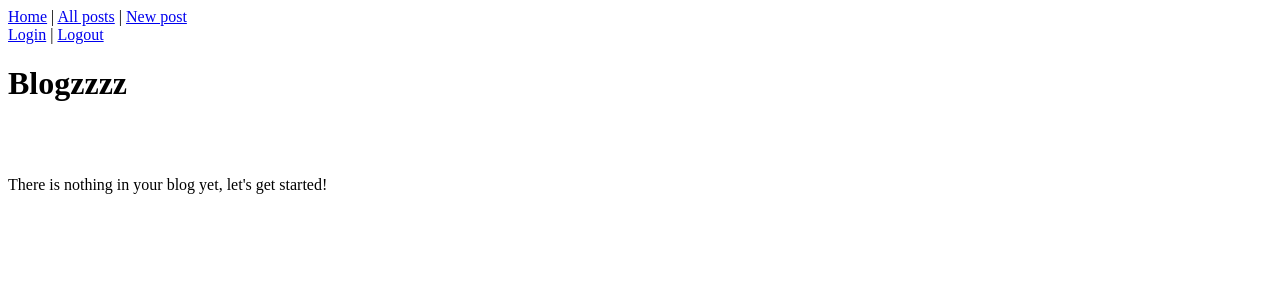
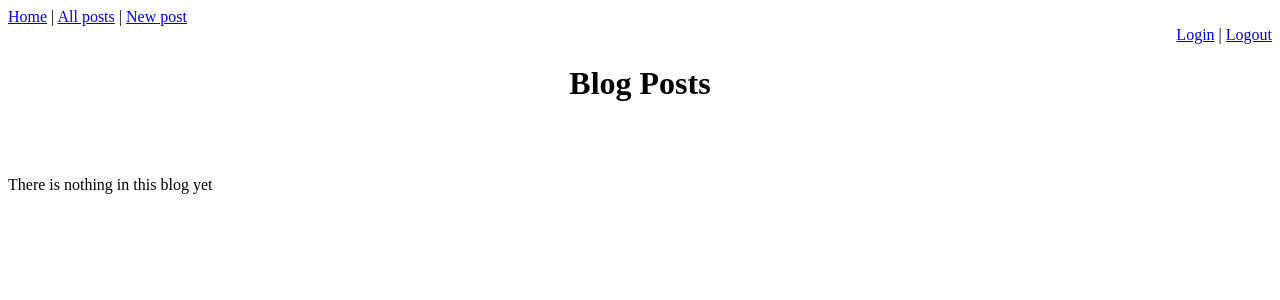
Before and after one commit to Sorokinaog/blogz, a Flask app: page /blog in a window 1280 px wide. Shown: the top 300 px of the page. Run offline with Flask 2, Linux system fonts and the light colour scheme; data that the repository does not hold is empty.

Commit message:
blogz for many users

```diff
--- a/main.py
+++ b/main.py
@@ -53,13 +53,12 @@ def login():
         user = User.query.filter_by(username=username).first()
         if user and user.password == password:
             session['username'] = username
-            flash("Logged in")
-            return redirect('/newpost',)
+            return redirect('/newpost')
         if user and user.password != password:
-            flash ("Incorrect Password!")
+            flash ("Incorrect Password!","error")
             return redirect('/login')
         if not user:
-            flash ("The Username does not exist")
+            flash ("The Username does not exist", "error")
             return redirect('/login')
     return render_template('login.html')
 
@@ -73,20 +72,19 @@ def signup():
         user = User.query.filter_by(username=username).first()
         new_user = User(username, password)
         if username =="" or password =="" or verify_password =="":
-            flash("One or more fields are empty")
+            flash("One or more fields are empty", "error")
             return render_template('signup.html')
         if user:
-            flash("That username already exists")
+            flash("That username already exists", "error")
             return render_template('signup.html')
         if len(username)<3 or len(password)<3:
-            flash("Username or password less than 3 characters long")
+            flash("Username or password less than 3 characters long", "error")
             return render_template('signup.html')
         if password != verify_password:
-            flash("The passwords do not match")
+            flash("The passwords do not match", "error")
             return render_template('signup.html')
         db.session.add(new_user)
         db.session.commit()
-        #new_user_id =new_user.id
         session['username'] = username
         return redirect('/newpost')
     return render_template('signup.html')
@@ -95,16 +93,18 @@ def signup():
 @app.route('/logout')
 def logout():
     del session['username']
-    flash("You logged out")
     return redirect('/blog')
 
 
 @app.route('/blog', methods =['GET'])
 def blog():
-    #owner = User.query.filter_by(username=session['username']).first()
-    id = request.args.get('id')
-    if id:
-        blog = Blog.query.filter_by(id = id).first()
+    userId = request.args.get('user')
+    blogId = request.args.get('id')
+    if userId:
+        blogs = Blog.query.filter_by(owner_id = userId).order_by(desc(Blog.id)).all()
+        return render_template('blog.html', blogs=blogs)
+    if blogId:
+        blog = Blog.query.filter_by(id = blogId).first()
         return render_template('singlepost.html', blog=blog)
     else:
         blogs = Blog.query.order_by(desc(Blog.id)).all()
--- a/templates/base.html
+++ b/templates/base.html
@@ -9,13 +9,39 @@
                 .link {
                     display: inline-block;
                 }
+                .header  {
+                    text-align: center;
+                }
+                .login_form {
+                    margin-left: auto;
+                    margin-right: auto;
+                }
+                .signup_link {
+                    text-align: center;
+                }
+                .login_logout {
+                    text-align: right;
+                }
+                .written_by {
+                    font-style: italic;
+                    font-size: small;
+                }
+                .container {
+                    margin-left: auto;
+                    margin-right: auto;
+                }
+                .flash {
+                    margin-right: 0;
+                    margin-left: auto;
+                }
+
 
             </style>
     </head>
     <body>
         <nav class="link">
             <a href="/">Home</a> |
-            <a href="/allposts">All posts</a> |
+            <a href="/blog">All posts</a> |
             <a href="/newpost">New post</a>
         </nav>
         <div class="login_logout">
@@ -24,11 +50,11 @@
         </div>
 
         {% with messages = get_flashed_messages(with_categories=True) %}
-            <ul>
+         <!--<ul>-->
                 {% for category,message in messages %}
-                    <li class="{{category}}">{{message}}</li>
+                    <p class="{{category}}">{{message}}</p>
                 {% endfor %}
-            </ul>
+            <!--</ul>-->
         {% endwith %}
 
         {% block content %}
--- a/templates/blog.html
+++ b/templates/blog.html
@@ -1,18 +1,20 @@
 {% extends "base.html" %}
 
 {% block content %}
-    <h1>Blogzzzz</h1>
+    <h1 class = 'header'>Blog Posts</h1>
     <br><br>
 
     {% if blogs|length == 0 %}
-        <p>There is nothing in your blog yet, let's get started!</p>
+        <p>There is nothing in this blog yet</p>
     {% else %}
         {% for blog in blogs %}
             <div>
                 <h2><a href="/blog?id={{blog.id}}">{{blog.title}}</a></h2>
                 <p>{{blog.body}}</p>
-                <hr/>
+                <br>
+                <p class="written_by">written by <a href="blog?user={{blog.owner.id}}">{{blog.owner.username}}</a></p>
             </div>
+            <hr>
         {% endfor %}
     {% endif %}
 
--- a/templates/index.html
+++ b/templates/index.html
@@ -1,7 +1,7 @@
 {% extends "base.html" %}
 
 {% block content %}
-    <h1>Blog Users</h1>
+    <h1 class = 'header'>Blog Users</h1>
     <br><br>
 
     {% if users|length == 0 %}
@@ -9,7 +9,7 @@
     {% else %}
         {% for user in users %}
             <ul>
-                <li><h3><a href="/user?id={{user.id}}">{{user.username}}</a></h3></li>
+                <li><h3><a href="blog?user={{user.id}}">{{user.username}}</a></h3></li>
             </ul>
         {% endfor %}
     {% endif %}
--- a/templates/newpost.html
+++ b/templates/newpost.html
@@ -1,9 +1,9 @@
 {% extends "base.html" %}
 
 {% block content %}
-<h1>Add a Blog Entry</h1>
+<h1 class='header'>Add a Blog Entry</h1>
 <br><br>
-
+<center>
 <form action="/newpost", method="POST">
     <label for="title">Title for your new post:</label>
     <div>
@@ -26,5 +26,6 @@
     <br>
     <input type="submit" value = "Add Entry">
 </form>
+</center>
 
 {% endblock %}
--- a/templates/signup.html
+++ b/templates/signup.html
@@ -2,7 +2,7 @@
 
 {% block content %}
 
-<h1>Signup</h1>
+<h1 class = 'header'>Signup</h1>
 
 <form action="/signup" method="POST">
     <table>
```
Also changed, not shown: templates/login.html (+6 -4 lines), templates/singlepost.html (+8 -3 lines).
